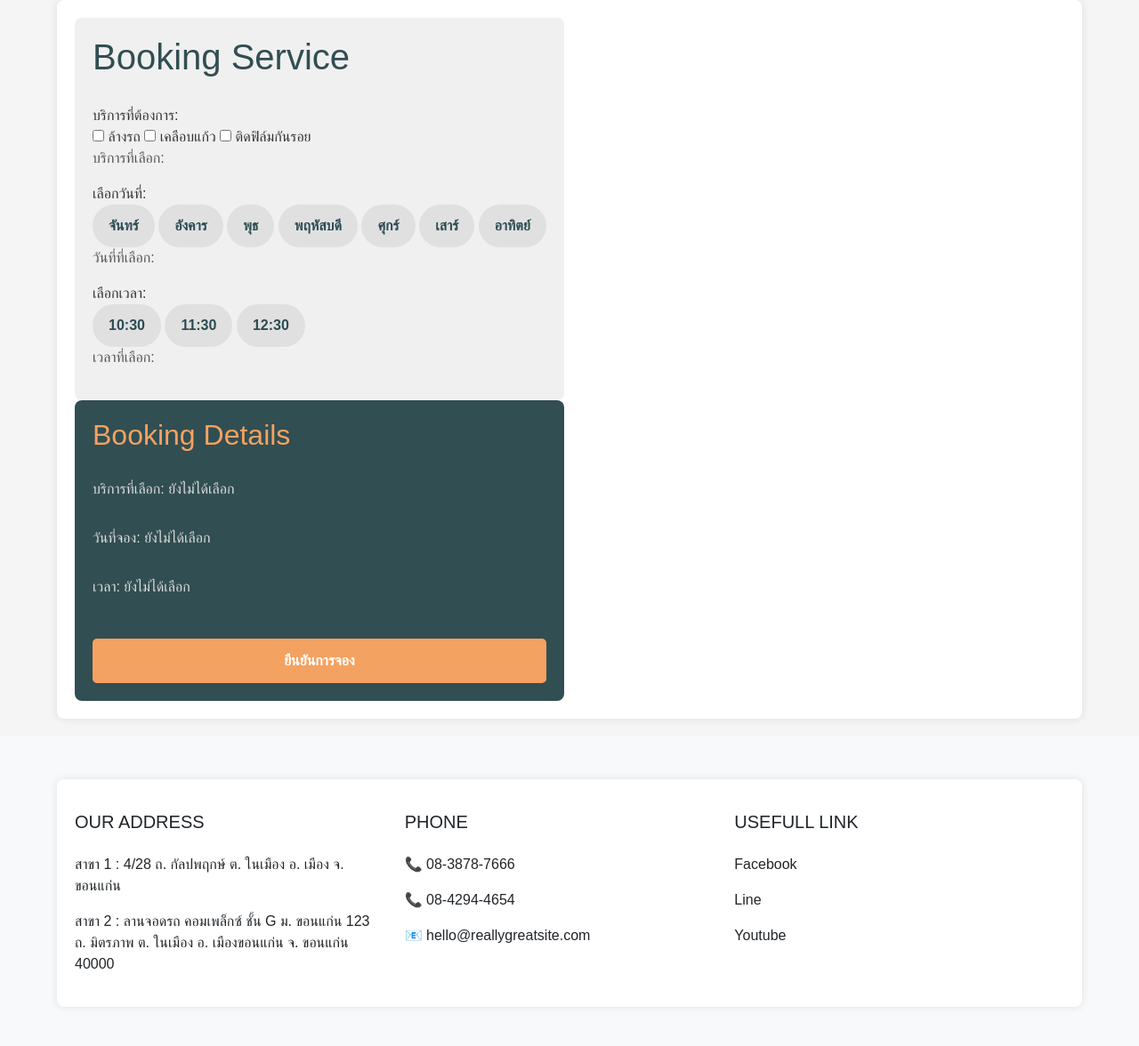
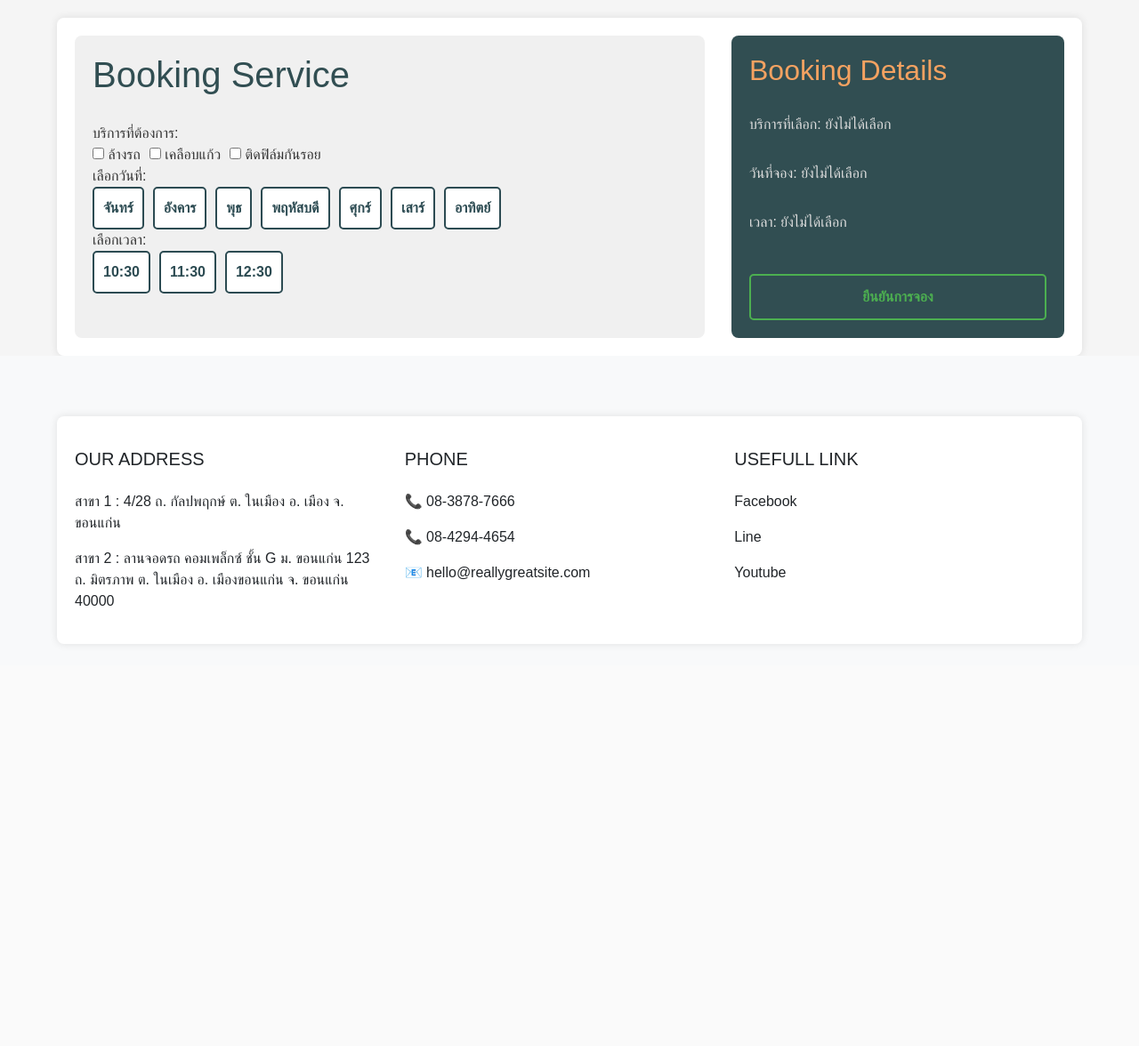
Before and after one commit to BookantnaOG/SpeedMaster, a Django app: page /booking/ in a window 1280 px wide. Shown: the part 104-1280 px from the top of the page at 89% size. After the commit the page ends 829 px from the top, so only its background shows below. Run offline with Django 5.2, Linux system fonts and the light colour scheme.

Commit message:
Booking clear!

```diff
--- a/speedmaster/static/booking.css
+++ b/speedmaster/static/booking.css
@@ -1,24 +1,15 @@
-/* รักษารูปแบบเดิมของ body */
+/* ตั้งค่าพื้นฐานของ body */
 body {
     font-family: 'Poppins', sans-serif;
     background-color: #f5f5f5;
     margin: 0;
     padding: 0;
     display: flex;
-    flex-direction: column; /* ใช้แนวตั้งสำหรับจัดตำแหน่ง */
-    height: 100vh; /* ทำให้ body ครอบคลุมหน้าจอทั้งหมด */
+    flex-direction: column;
+    height: 100vh;
 }
 
-/* ทำให้ main content มีความยืดหยุ่นและครอบคลุมพื้นที่ */
-.content {
-    flex-grow: 1; /* ทำให้ main content ขยายตัวเต็มที่ */
-    display: flex;
-    justify-content: center;
-    align-items: flex-start;
-    padding: 20px; /* เพิ่มระยะห่าง */
-}
-
-/* สำหรับคอนเทนเนอร์หลักที่ปรับให้มีการแบ่งซ้ายขวา */
+/* จัดตำแหน่งเนื้อหาให้อยู่ตรงกลาง */
 .container {
     background: #fff;
     padding: 20px;
@@ -28,14 +19,15 @@ body {
     max-width: 1200px;
     display: flex;
     gap: 30px;
-    flex-wrap: nowrap;  /* ปรับให้คอลัมน์ไม่ห่อ */
-    justify-content: space-between; /* ทำให้คอลัมน์อยู่ซ้ายขวา */
-    margin-bottom: 20px; /* เว้นระยะจาก footer */
+    flex-wrap: nowrap;
+    justify-content: space-between;
+    margin: auto;
+    margin-top: 20px;
 }
 
 /* คอลัมน์ซ้าย */
 .left-column {
-    flex: 1; /* ให้คอลัมน์นี้ขยายตัว */
+    flex: 2;
     background: #f0f0f0;
     color: #333;
     padding: 20px;
@@ -45,11 +37,11 @@ body {
     gap: 15px;
 }
 
-/* คอลัมน์ขวา (Booking details) */
+/* คอลัมน์ขวา */
 .right-column {
     flex: 1;
-    background: #314e52; /* พื้นหลังสีเขียว */
-    color: white; /* ตัวหนังสือเป็นสีขาว */
+    background: #314e52;
+    color: white;
     padding: 20px;
     border-radius: 8px;
     display: flex;
@@ -57,18 +49,18 @@ body {
     gap: 15px;
 }
 
-/* ปรับสีของ h1 และ h2 ให้แตกต่างกัน */
+/* หัวข้อ */
 h1 {
-    color: #314e52; /* สีเขียว */
+    color: #314e52;
     margin-bottom: 15px;
 }
 
 h2 {
-    color: #f4a261; /* สีส้ม */
+    color: #f4a261;
     margin-bottom: 15px;
 }
 
-/* ปรับขนาดปุ่มให้ดูเด่นขึ้น */
+/* ปุ่ม */
 button {
     background: #e0e0e0;
     color: #2c4b52;
@@ -80,13 +72,12 @@ button {
     font-weight: bold;
 }
 
-/* ปรับให้ปุ่มมีสีสดขึ้นในขณะ hover */
-button:hover, .service-btn.selected, .date-btn.selected, .time-btn.selected {
+button:hover {
     background: #2c4b52;
     color: white;
 }
 
-/* ปรับปุ่มหลักให้ขนาดพอดีและสะดวก */
+/* ปุ่มยืนยันการจอง */
 .btn {
     background: #f4a261;
     width: 100%;
@@ -103,40 +94,42 @@ button:hover, .service-btn.selected, .date-btn.selected, .time-btn.selected {
     background: #e76f51;
 }
 
-/* เพิ่มการเว้นระยะและจัดสไตล์เนื้อหาภายในคอลัมน์ขวา */
+/* ปรับสไตล์ให้ Booking Details */
 .right-column p {
     color: #ddd;
     line-height: 1.5;
 }
 
-.right-column .price {
-    font-size: 24px;
-    font-weight: bold;
-    margin-top: 20px;
+.right-column .btn {
+    background: transparent;
+    border: 2px solid #4caf50;
+    color: #4caf50;
 }
 
-/* ปรับให้ปุ่มยืนยันการจองดูเด่น */
-.right-column .booking-btn {
-    color: #4caf50; /* ตัวหนังสือเป็นสีเขียว */
-    padding: 12px;
-    text-align: center;
-    border-radius: 5px;
-    display: block;
-    margin-top: 10px;
-    font-weight: bold;
-    box-shadow: 2px 2px 5px rgba(0, 0, 0, 0.3);
-    text-decoration: none;
-    background: transparent; /* ไม่มีพื้นหลัง */
-    border: 2px solid #4caf50; /* ขอบเป็นสีเขียว */
+.right-column .btn:hover {
+    background: #4caf50;
+    color: white;
 }
 
-.right-column .booking-btn:hover {
-    background: #4caf50; /* สีพื้นหลังเขียว */
-    color: white; /* ตัวหนังสือเป็นสีขาวในขณะ hover */
+/* ปรับปุ่มเลือกวันที่และเวลา */
+.button-group {
+    display: flex;
+    flex-wrap: wrap;
+    gap: 10px;
 }
 
-/* ปรับระยะห่างและสไตล์เนื้อหาภายในคอลัมน์ซ้าย */
-.left-column p {
-    color: #555;
-    line-height: 1.5;
+.date-btn, .time-btn {
+    padding: 10px;
+    border: 2px solid #2c4b52;
+    background: white;
+    color: #2c4b52;
+    cursor: pointer;
+    border-radius: 5px;
+    transition: 0.3s;
 }
+
+.date-btn:hover, .time-btn:hover,
+.date-btn.selected, .time-btn.selected {
+    background: #2c4b52;
+    color: white;
+}
--- a/speedmaster/templates/booking.html
+++ b/speedmaster/templates/booking.html
@@ -3,12 +3,13 @@
 
 {% block content %}
 <div class="container">
-    <div class="booking-details">
+    <!-- คอลัมน์ซ้าย -->
     <div class="left-column">
         <h1>Booking Service</h1>
         <form id="booking-form" method="post" action="{% url 'booking' %}">
             {% csrf_token %}
 
+            <!-- เลือกบริการ -->
             <label for="service">บริการที่ต้องการ:</label>
             <div class="button-group" id="service">
                 <label>
@@ -23,42 +24,39 @@
             </div>
             <input type="hidden" name="service" id="selected-service">
 
-                <p id="selected-service-display">บริการที่เลือก: </p>
 
+            <!-- เลือกวันที่ -->
             <label for="date">เลือกวันที่:</label>
             <div class="button-group" id="date">
-                    <button type="button" class="date-btn" data-value="monday" onclick="updateDate('จันทร์')">จันทร์</button>
-                    <button type="button" class="date-btn" data-value="tuesday" onclick="updateDate('อังคาร')">อังคาร</button>
-                    <button type="button" class="date-btn" data-value="wednesday" onclick="updateDate('พุธ')">พุธ</button>
-                    <button type="button" class="date-btn" data-value="thursday" onclick="updateDate('พฤหัสบดี')">พฤหัสบดี</button>
-                    <button type="button" class="date-btn" data-value="friday" onclick="updateDate('ศุกร์')">ศุกร์</button>
-                    <button type="button" class="date-btn" data-value="saturday" onclick="updateDate('เสาร์')">เสาร์</button>
-                    <button type="button" class="date-btn" data-value="sunday" onclick="updateDate('อาทิตย์')">อาทิตย์</button>
+                <button type="button" class="date-btn" onclick="updateDate('จันทร์')">จันทร์</button>
+                <button type="button" class="date-btn" onclick="updateDate('อังคาร')">อังคาร</button>
+                <button type="button" class="date-btn" onclick="updateDate('พุธ')">พุธ</button>
+                <button type="button" class="date-btn" onclick="updateDate('พฤหัสบดี')">พฤหัสบดี</button>
+                <button type="button" class="date-btn" onclick="updateDate('ศุกร์')">ศุกร์</button>
+                <button type="button" class="date-btn" onclick="updateDate('เสาร์')">เสาร์</button>
+                <button type="button" class="date-btn" onclick="updateDate('อาทิตย์')">อาทิตย์</button>
             </div>
             <input type="hidden" name="date" id="selected-date">
 
-                <p id="selected-date-display">วันที่ที่เลือก: </p>
-
+            <!-- เลือกเวลา -->
             <label for="time">เลือกเวลา:</label>
             <div class="button-group" id="time">
-                    <button type="button" class="time-btn" data-value="10:30" onclick="updateTime('10:30')">10:30</button>
-                    <button type="button" class="time-btn" data-value="11:30" onclick="updateTime('11:30')">11:30</button>
-                    <button type="button" class="time-btn" data-value="12:30" onclick="updateTime('12:30')">12:30</button>
+                <button type="button" class="time-btn" onclick="updateTime('10:30')">10:30</button>
+                <button type="button" class="time-btn" onclick="updateTime('11:30')">11:30</button>
+                <button type="button" class="time-btn" onclick="updateTime('12:30')">12:30</button>
             </div>
             <input type="hidden" name="time" id="selected-time">
 
-                <p id="selected-time-display">เวลาที่เลือก: </p>
         </form>
     </div>
 
+    <!-- คอลัมน์ขวา -->
     <div class="right-column">
         <h2>Booking Details</h2>
         <p>บริการที่เลือก: <span id="booking-service">ยังไม่ได้เลือก</span></p>
         <p>วันที่จอง: <span id="booking-date">ยังไม่ได้เลือก</span></p>
         <p>เวลา: <span id="booking-time">ยังไม่ได้เลือก</span></p>
-
         <button type="button" class="btn" onclick="submitBooking()">ยืนยันการจอง</button>
-        </div>
     </div>
 </div>
 
```
Lines whose indentation alone changed are shown as unchanged.
